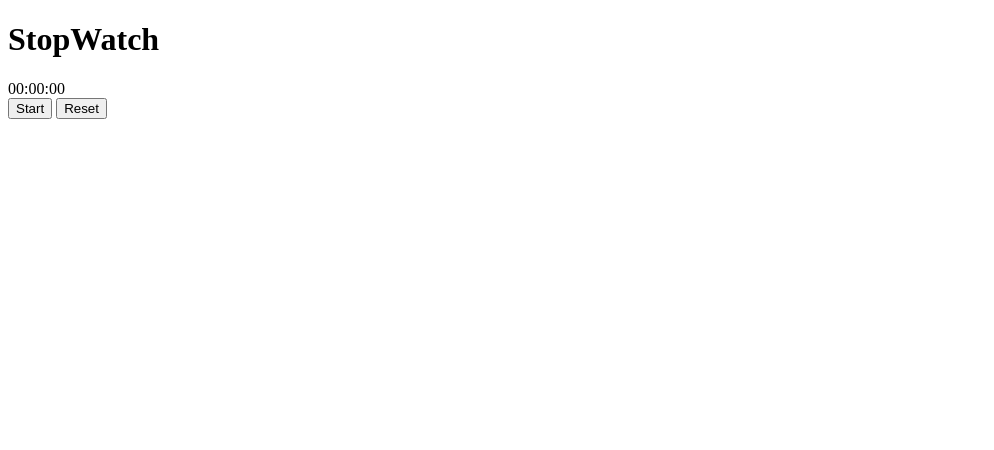
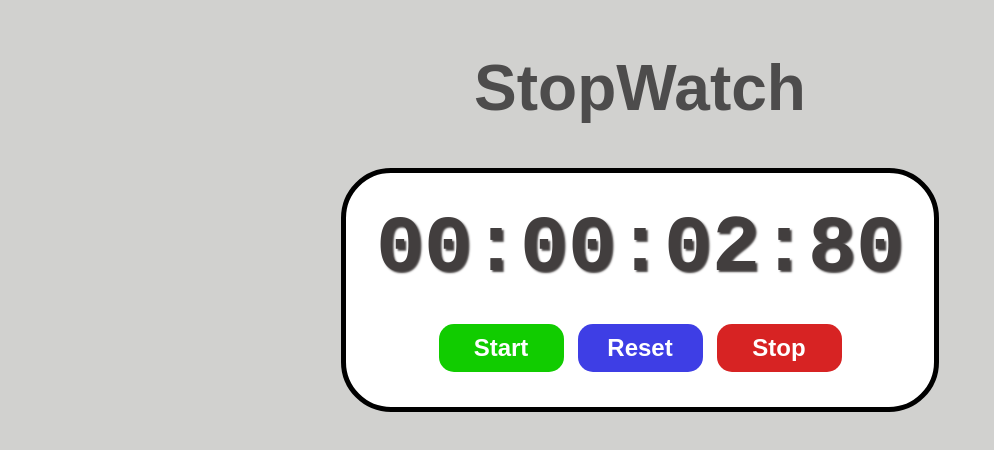
Before and after one commit to Smitha920/JavaScript-Projects, a plain HTML site: page Stopwatch/index.html in a window 1280 px wide. Both pictures are taken after a click on the button "Start". Shown: the whole page, without its empty margins (0-994 px from the left). Drawn offline with Linux system fonts and the light colour scheme.

Commit message:
Modification

```diff
--- a/Stopwatch/index.html
+++ b/Stopwatch/index.html
@@ -14,12 +14,14 @@
         </div>
         <div id="controls">
             <button id="startBtn" onclick = "start()">Start</button>
-            <button id="stopBtn" onclick = "reset()">Reset</button>
+            <button id="resetBtn" onclick = "reset()">Reset</button>
+            <button id="stopBtn" onclick = "stop()">Stop</button>
+
 
         </div>
 
     </div>
 
-
+    <script src="index.js"></script>
 </body>
 </html>
--- a/Stopwatch/index.js
+++ b/Stopwatch/index.js
@@ -0,0 +1,47 @@
+const display = document.getElementById("display");
+let timer = null;
+let startTime = 0;
+let elapsedTime = 0;
+let isRunning = false;
+
+function start(){
+    if(!isRunning){
+        startTime = Date.now() - elapsedTime;
+        timer = setInterval(update, 10);
+        isRunning = true;
+    }
+}
+function stop(){
+    if(isRunning){
+        clearInterval(timer);
+        elapsedTime = Date.now() - startTime;
+        isRunning = false;
+    }
+
+
+
+}
+function reset(){
+    clearInterval(timer);
+    startTime = 0;
+    elapsedTime = 0;
+    isRunning = false;
+    display.textContent = "00:00:00:00"
+
+}
+function update(){
+    const currentTime = Date.now();
+    elapsedTime = currentTime - startTime;
+
+    let hours = Math.floor(elapsedTime / (1000 * 60 * 60));
+    let minutes = Math.floor(elapsedTime / (1000 * 60) % 60);
+    let seconds = Math.floor(elapsedTime / 1000 % 60);
+    let milliseconds = Math.floor(elapsedTime % 1000 / 10);
+
+    hours = String(hours).padStart(2, "0");
+    minutes = String(minutes).padStart(2, "0");
+    seconds = String(seconds).padStart(2, "0");
+    milliseconds = String(milliseconds).padStart(2, "0");
+
+    display.textContent = `${hours}:${minutes}:${seconds}:${milliseconds}`;
+}
--- a/Stopwatch/style.css
+++ b/Stopwatch/style.css
@@ -0,0 +1,57 @@
+body{
+    display: flex;
+    flex-direction: column;
+    align-items: center;
+    background-color: rgba(95, 96, 90, 0.285);
+}
+#myH1{
+    font-size: 4rem;
+    font-family: "Arial", sans-serif;
+    color: rgb(77, 76, 76);
+}
+#container{
+    display: flex;
+    flex-direction: column;
+    align-items: center;
+    border: 5px solid;
+    border-radius: 50px;
+    padding: 30px;
+    background-color: white;
+}
+#display{
+    font-size: 5rem;
+    font-family: monospace;
+    font-weight: bold;
+    color: hsl(0, 3%, 25%);
+    text-shadow: 2px 2px 2px;
+    margin-bottom: 25px;
+}
+#controls button{
+    font-size: 1.5rem;
+    font-weight: bold;
+    padding: 10px 20px;
+    margin: 5px;
+    min-width: 125px;
+    border: none;
+    border-radius: 15px;
+    cursor: pointer;
+    color: white;
+}
+#startBtn{
+    background-color: hsl(115, 100%, 40%);
+}
+#startBtn:hover{
+    background-color: hsl(115, 100%, 30%);
+}
+#stopBtn{
+    background-color: hsl(0, 72%, 49%);
+}
+#stopBtn:hover{
+    background-color: hsl(0, 72%, 39%);
+}
+#resetBtn{
+    background-color: hsl(240, 76%, 57%);
+}
+#resetBtn:hover{
+    background-color: hsl(240, 76%, 47%);
+}
```
